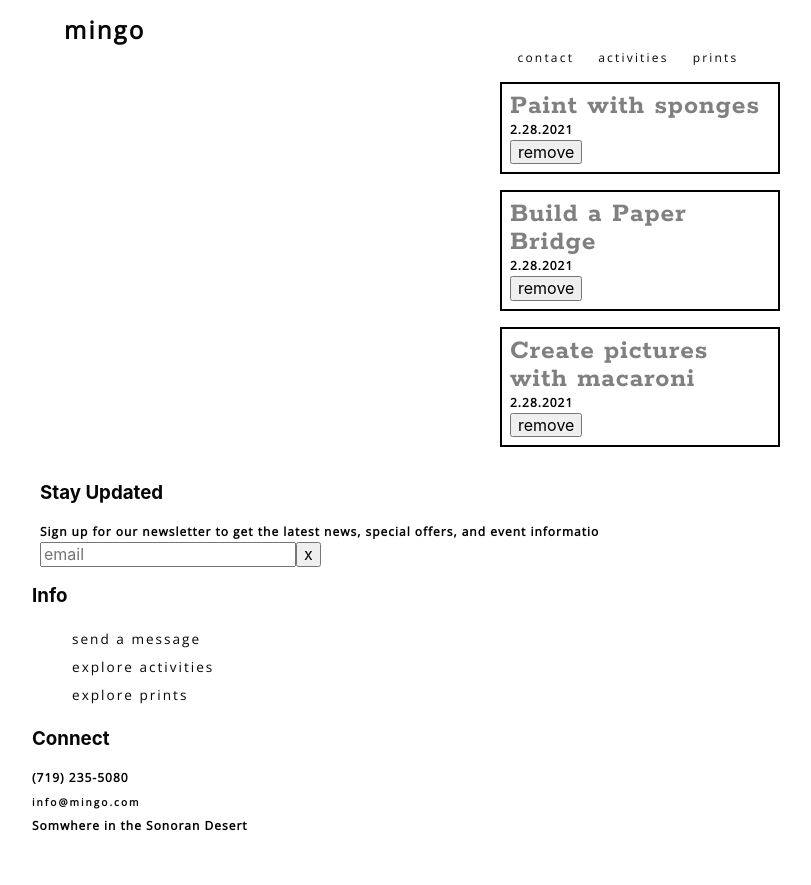
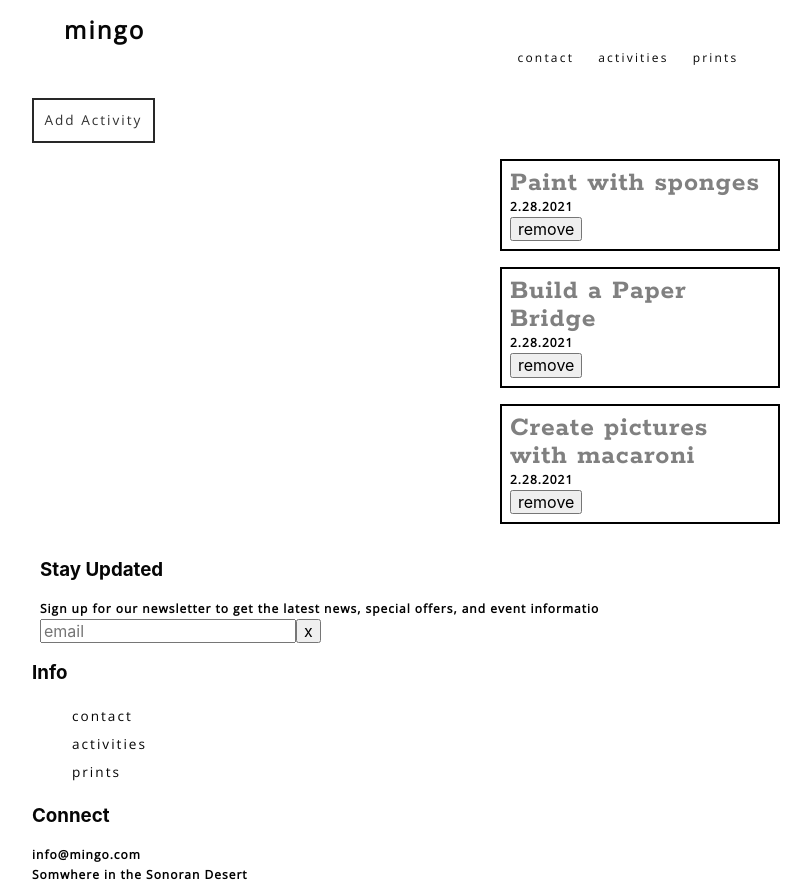
Before and after one commit to jpgraziani/mingo-client-static, a React (Create React App) app: page /activities in a window 1280 px wide. Shown: the whole page, without its empty margins (0-811 px from the left). Before the commit the page ends 836 px from the top, so only its background shows below. Built offline with nearby package versions, Linux system fonts and the light colour scheme.

Commit message:
activity list and recipe form

```diff
--- a/src/App.js
+++ b/src/App.js
@@ -5,6 +5,7 @@ import HomePage from './pages/HomePage'
 import ActivityList from './pages/ActivityList'
 import SelectedActivityPage from './pages/SelectedActivityPage'
 import PrintsPage from './pages/PrintsPage'
+import AddActivity from './pages/AddActivityPage'
 import ContactPage from './pages/ContactPage'
 import Footer from './components/Footer'
 import ApiContext from './ApiContext'
@@ -27,6 +28,7 @@ class App extends React.Component {
         <Route exact path='/' component={HomePage} />
         <Route exact path='/activities' component={ActivityList} />
         <Route exact path='/activity/:activityId' component={SelectedActivityPage} />
+        <Route exact path='/add-activity' component={AddActivity} />
         <Route exact path='/prints' component={PrintsPage} />
         <Route exact path='/contact' component={ContactPage} />
       </Fragment>
--- a/src/components/Footer.js
+++ b/src/components/Footer.js
@@ -21,9 +21,9 @@ const Footer = () => {
       <div className='footer-nav'>
         <h3>Info</h3>
         <ul>
-          <li><Link>send a message</Link></li>
-					<li><Link>explore activities</Link></li>
-					<li><Link>explore prints</Link></li>
+          <li><Link to='/contact'>contact</Link></li>
+					<li><Link to='/activities'>activities</Link></li>
+					<li><Link to='/prints'>prints</Link></li>
         </ul>
       </div>
 
@@ -31,8 +31,7 @@ const Footer = () => {
         <div className='contact-info'>
           <h3>Connect</h3>
           <p>
-            (719) 235-5080<br />
-					  <Link>info@mingo.com</Link>
+					  info@mingo.com
           </p>
         </div>
         <div className='contact-address'>
--- a/src/components/NavBar.js
+++ b/src/components/NavBar.js
@@ -8,14 +8,13 @@ export default  class NavBar extends React.Component {
     return (
       <header className='container'>
         <section className='nav-container'>
-
           <nav role='navigation' className='top-navigation'>
             <div className='logo-text'>
               <Link to='/'><h1>mingo</h1></Link>
             </div>
-            <Link to='/'>contact</Link>
-            <Link to='/'>activities</Link>
-            <Link to='/'>prints</Link>
+            <Link to='/contact'>contact</Link>
+            <Link to='/activities'>activities</Link>
+            <Link to='/prints'>prints</Link>
           </nav>
         </section>
       </header>
--- a/src/pages/ActivityList.js
+++ b/src/pages/ActivityList.js
@@ -1,5 +1,5 @@
 import React from 'react'
-
+import { Link } from 'react-router-dom'
 import ActivityCard from '../components/ActivityCard'
 import ApiContext from '../ApiContext'
 import './ActivityList.css'
@@ -12,6 +12,7 @@ export default class ActivityList extends React.Component {
     const { activities=[] } = this.context
     return (
       <section>
+        <Link to='/add-activity' className='btns btn-full'>Add Activity</Link>
         <div>
           <ul className='activities-list'>
             {activities.map((activity, idx) =>
--- /dev/null
+++ b/src/pages/AddActivityPage.js
@@ -0,0 +1,53 @@
+import React from 'react'
+
+import ApiContext from '../ApiContext'
+
+class AddActivityPage extends React.Component {
+  constructor(props) {
+    super(props);
+    this.state = {'supply-input': 'None, just have fun.'}
+  }
+
+  handleChange = (event) => {
+    this.setState({'supply-input': event.target.value})
+  }
+
+  static contextType = ApiContext;
+
+  render() {
+    return (
+      <article>
+        <form action='#'>
+          <section className='field'>
+            <label htmlFor='activity-name-input'>
+              <h4>Activity Name</h4>
+            </label>
+            <hr />
+            <input type='text' id='activity-name-input' name='activity-name-input' required />
+          </section>
+          <section className='field'>
+            <label htmlFor='supply-input'>
+              <h4>Supplies</h4>
+            </label>
+            <hr />
+            <textarea type='text' id='supply-input' name='supply-input' value={this.state['supply-input']} onChange={this.handleChange} />
+          </section>
+          <section className='field'>
+            <label htmlFor='aboutActivity-input'>
+              <h4>About Activity</h4>
+            </label>
+            <hr />
+            <textarea type='text' id='aboutActivity-input' name='aboutActivity-input'  required/>
+          </section>
+          <div className='buttons'>
+            <button type='submit' className='btns btn-full'>
+              Add Activity
+            </button>
+          </div>
+        </form>
+      </article>
+    );
+  }
+}
+
+export default AddActivityPage;
--- a/src/pages/SelectedActivityPage.js
+++ b/src/pages/SelectedActivityPage.js
@@ -22,7 +22,7 @@ export default class SelectedActivityPage extends React.Component {
             </section>
             <section className='desc'>
               <hr />
-              <h3>Supplies Needed</h3>
+              <h3>Supplies</h3>
               {activity.supplies}
             </section>
             <section>
```
Also changed, not shown: src/components/RecipeForm.js (added), src/pages/ActivityList.css (line endings or trailing spaces).
